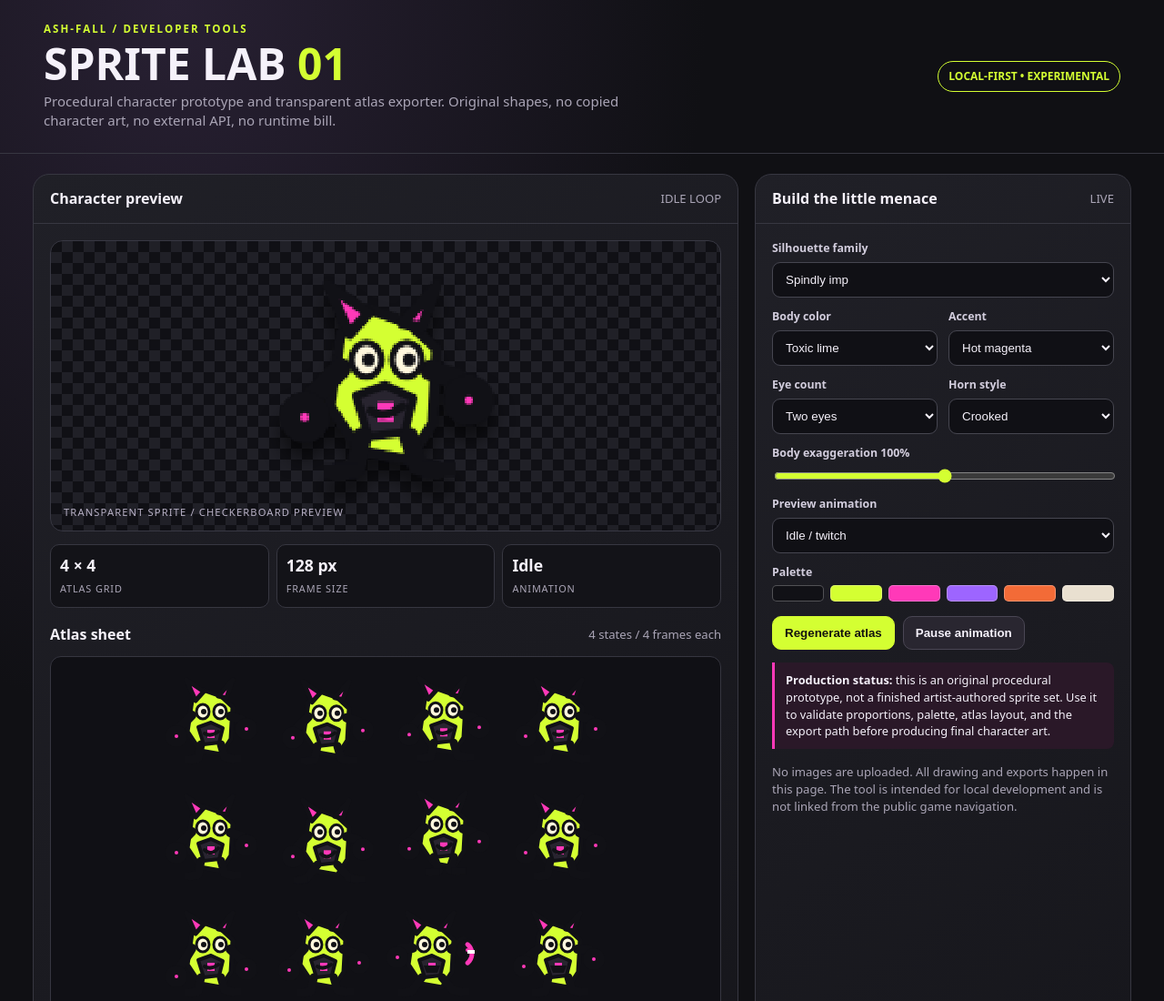
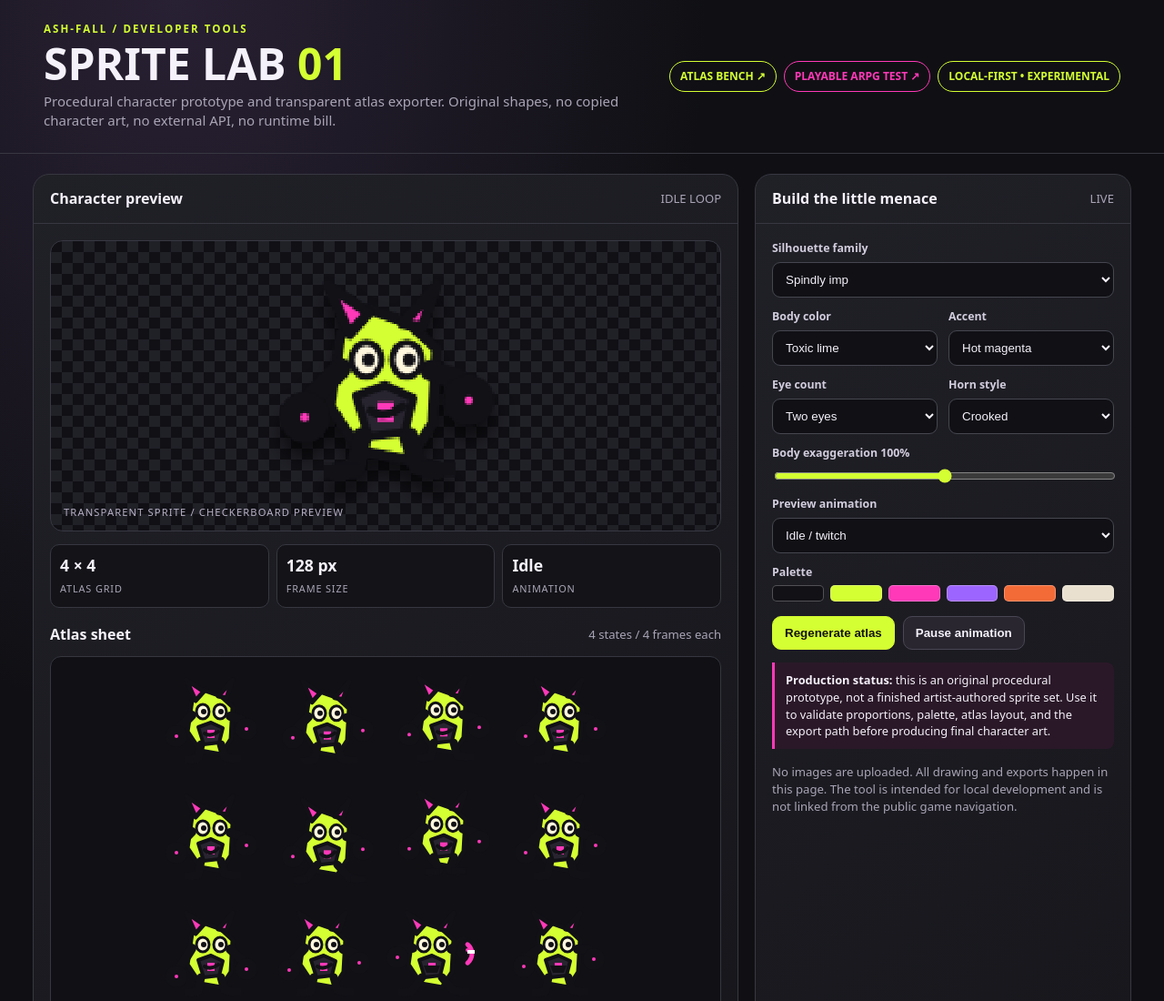
Before and after one commit to xxxghostfacekidxxx-glitch/Ash-Fall, a plain HTML site: page tools/sprite-lab/index.html in a window 1280 px wide. Shown: the top 1100 px of the page at 91% size. Drawn offline with Linux system fonts and the light colour scheme.

Commit message:
Link Sprite Lab to atlas validation and ARPG test harness

```diff
--- a/tools/sprite-lab/index.html
+++ b/tools/sprite-lab/index.html
@@ -25,7 +25,7 @@ footer{color:var(--muted);padding:0 clamp(16px,4vw,48px) 26px;font-size:.78rem}
 </style>
 </head>
 <body>
-<header><div><div class="kicker">Ash-Fall / Developer Tools</div><h1>SPRITE LAB <span style="color:var(--lime)">01</span></h1><p>Procedural character prototype and transparent atlas exporter. Original shapes, no copied character art, no external API, no runtime bill.</p></div><span class="badge">LOCAL-FIRST • EXPERIMENTAL</span></header>
+<header><div><div class="kicker">Ash-Fall / Developer Tools</div><h1>SPRITE LAB <span style="color:var(--lime)">01</span></h1><p>Procedural character prototype and transparent atlas exporter. Original shapes, no copied character art, no external API, no runtime bill.</p></div><div style="display:flex;gap:8px;flex-wrap:wrap;align-items:center"><a href="./atlas-bench.html" style="color:var(--lime);border:1px solid var(--lime);border-radius:999px;padding:7px 11px;text-decoration:none;font-size:.75rem;font-weight:800">ATLAS BENCH ↗</a><a href="./arpg-integration-test.html" style="color:var(--pink);border:1px solid var(--pink);border-radius:999px;padding:7px 11px;text-decoration:none;font-size:.75rem;font-weight:800">PLAYABLE ARPG TEST ↗</a><span class="badge">LOCAL-FIRST • EXPERIMENTAL</span></div></header>
 <main>
 <section class="panel">
 <div class="panel-head"><h2>Character preview</h2><span class="note" id="animLabel">IDLE LOOP</span></div>
```
